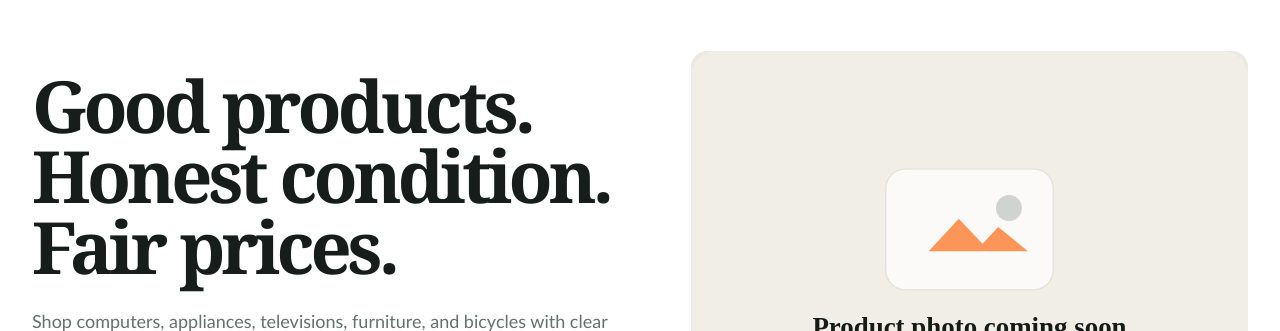
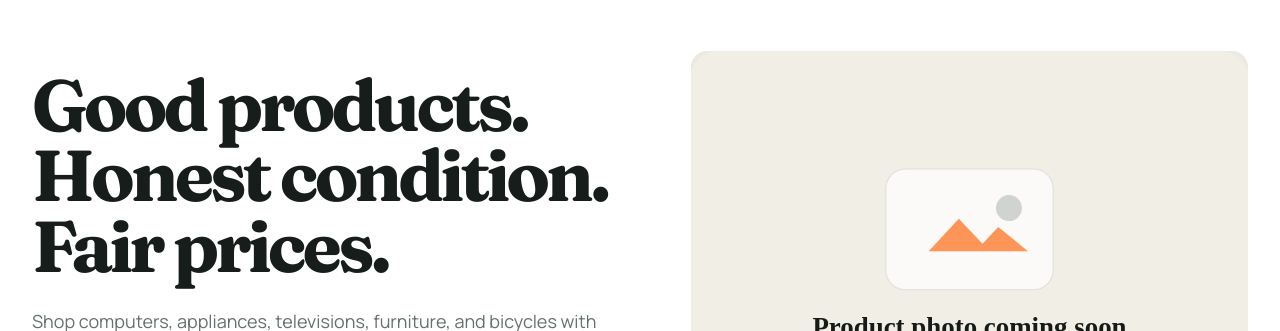
Before and after one commit to Adebowale-Dev/Just-Adure-Nigeria-Ltd, a Next.js app in the folder frontend/: page / in a window 1280 px wide. Shown: the part 201-532 px from the top of the page. Built offline with nearby package versions, Linux system fonts and the light colour scheme; no server answers.

Commit message:
Use Fraunces and Manrope on landing page

```diff
--- a/frontend/src/app/layout.tsx
+++ b/frontend/src/app/layout.tsx
@@ -1,5 +1,18 @@
 import "../globals.css";
+import { Fraunces, Manrope } from "next/font/google";
 import { Providers } from "@/components/layout/providers";
+
+const fraunces = Fraunces({
+  subsets: ["latin"],
+  variable: "--font-fraunces",
+  display: "swap",
+});
+
+const manrope = Manrope({
+  subsets: ["latin"],
+  variable: "--font-manrope",
+  display: "swap",
+});
 
 const storeName = process.env.NEXT_PUBLIC_STORE_NAME || "Just Adure Nigeria Ltd";
 const siteUrl = process.env.NEXT_PUBLIC_SITE_URL || "http://localhost:3000";
@@ -23,7 +36,7 @@ export const metadata = {
 export default function RootLayout({ children }) {
   return (
     <html lang="en-NG" suppressHydrationWarning>
-      <body suppressHydrationWarning>
+      <body className={`${fraunces.variable} ${manrope.variable}`} suppressHydrationWarning>
         <Providers>{children}</Providers>
       </body>
     </html>
--- a/frontend/src/globals.css
+++ b/frontend/src/globals.css
@@ -32,8 +32,8 @@ button:disabled { cursor: not-allowed; }
 img { max-width: 100%; }
 
 .font-serif { font-family: "Iowan Old Style", "Palatino Linotype", Georgia, serif; }
-.landing-page { font-family: Candara, "Gill Sans", "Trebuchet MS", sans-serif; }
-.landing-display { font-family: Didot, "Bodoni 72", "Bodoni MT", Georgia, serif; }
+.landing-page { font-family: var(--font-manrope), sans-serif; }
+.landing-display { font-family: var(--font-fraunces), serif; }
 .header-action { display: grid; width: 2.75rem; height: 2.75rem; place-items: center; border-radius: 999px; }
 .header-action:hover { background: rgba(22, 29, 27, 0.07); }
 .hero-grid {
```
